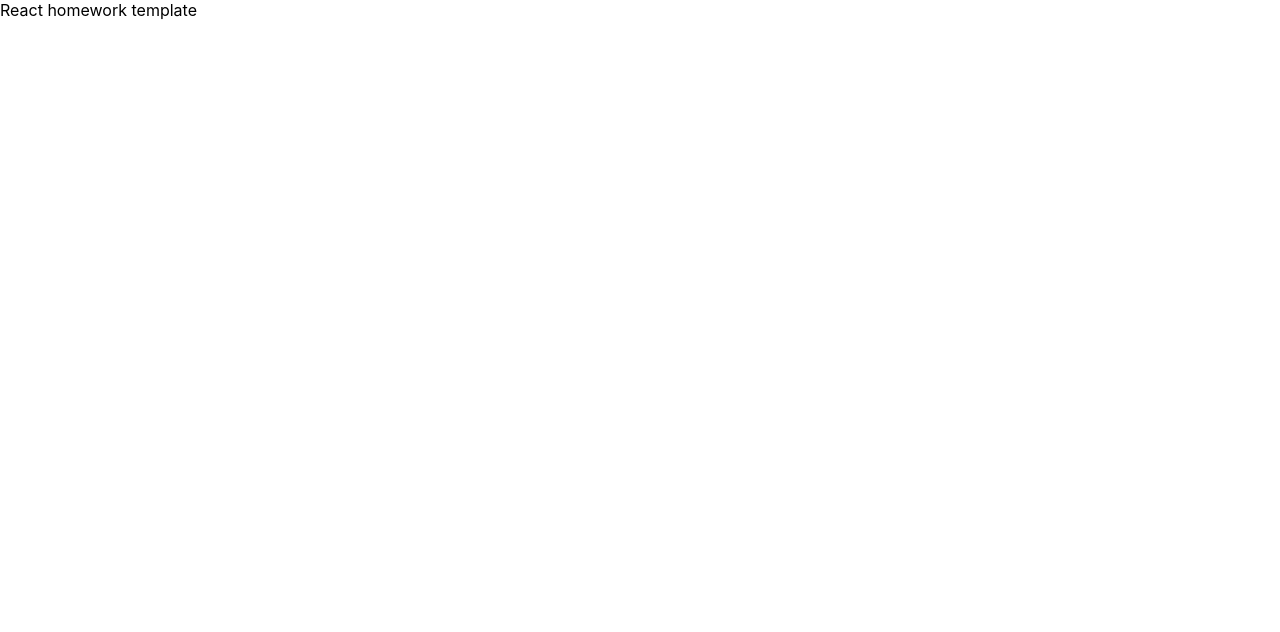
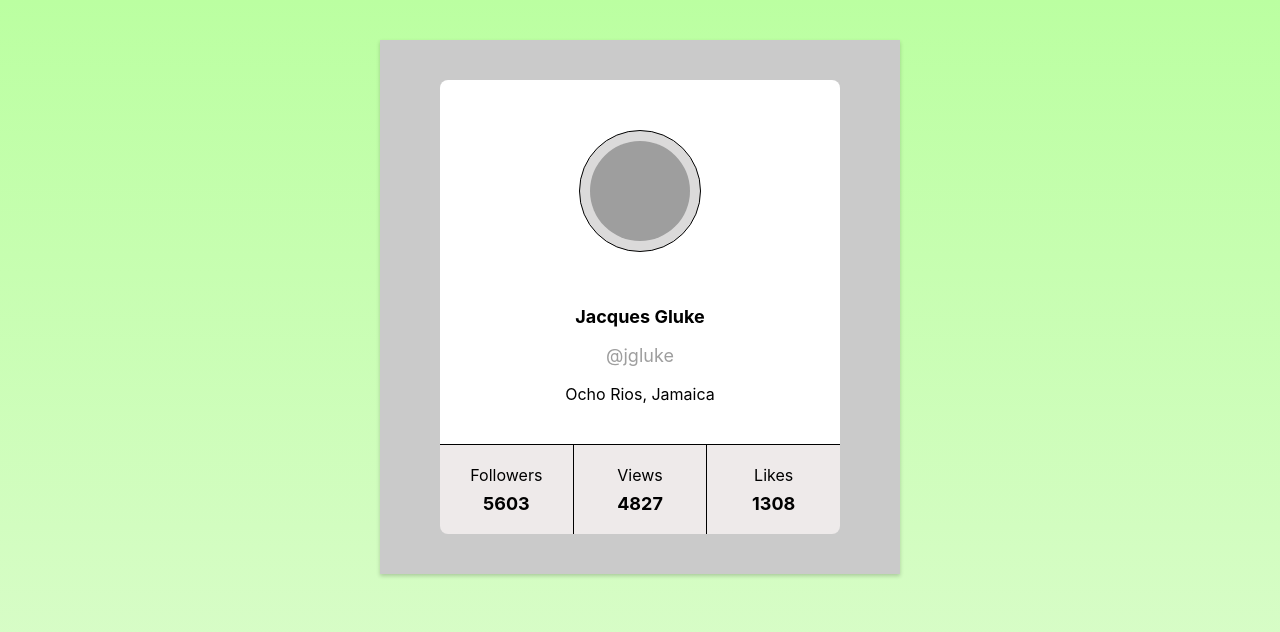
Before and after one commit to KuturlanovaMaryna/goit-react-hw-01-components, a React (Create React App) app: page / in a window 1280 px wide. Shown: the top 632 px of the page. Built offline with nearby package versions, Linux system fonts and the light colour scheme; grey boxes are pictures that could not be loaded.

Commit message:
update task1

```diff
--- a/src/components/App.jsx
+++ b/src/components/App.jsx
@@ -1,7 +1,15 @@
+import { Profile } from "./Profile/Profile";
+import user from "./user.json";
+
 export const App = () => {
   return (
     <div>
-      React homework template
+      <Profile
+        username={user.username}
+        tag={user.tag}
+        location={user.location}
+        avatar={user.avatar}
+        stats={user.stats} />
     </div>
   );
 };
--- a/src/components/Profile/Profile.jsx
+++ b/src/components/Profile/Profile.jsx
@@ -0,0 +1,45 @@
+import PropTypes from 'prop-types';
+import css from './Profile.module.css'
+
+export const Profile = ({ username, tag, location, avatar, stats: {followers, views, likes} }) => {
+    return <div className={ css.profile}>
+  <div className={css.description}>
+    <img
+      src={avatar}
+      alt="User avatar"
+      className={css.avatar}
+    />
+    <p className={css.name}>{username}</p>
+    <p className={css.tag}>@{tag}</p>
+    <p className={css.location}>{location}</p>
+  </div>
+
+  <ul className={css.stats}>
+    <li className={css.statsItem}>
+      <span className={css.label}>Followers</span>
+        <span className={css.quantity}>{followers}</span>
+    </li>
+    <li className={css.statsItem}>
+      <span className={css.label}>Views</span>
+      <span className={css.quantity}>{views}</span>
+    </li>
+    <li className={css.statsItem}>
+      <span className={css.label}>Likes</span>
+      <span className={css.quantity}>{likes}</span>
+    </li>
+  </ul>
+</div>
+}
+
+Event.PropTypes = {
+    username: PropTypes.string.isRequired,
+    tag: PropTypes.string.isRequired,
+    location: PropTypes.string.isRequired,
+    avatar: PropTypes.string.isRequired,
+    stats: PropTypes.shape({
+        followers: PropTypes.number.isRequired,
+        views: PropTypes.number.isRequired,
+        likes: PropTypes.number.isRequired,
+
+    }),
+};
--- a/src/components/Profile/Profile.module.css
+++ b/src/components/Profile/Profile.module.css
@@ -0,0 +1,84 @@
+.profile {
+    display: flex;
+    flex-direction: column;
+    width: 400px;
+    padding: 40px 60px;
+    background-color: rgb(202, 202, 202);
+    margin-left: auto;
+    margin-right: auto;
+    margin-top: 40px;
+
+    box-shadow: 0 2px 4px rgba(0, 0, 0, 0.2);
+}
+
+.description{
+    background-color: #fff;
+    border-top-right-radius: 8px;
+    border-top-left-radius: 8px;
+    text-align: center;
+}
+
+.avatar {
+    width: 100px;
+    height: 100px;
+    border-radius: 50%;
+    background-color: #dbdada;
+
+    margin-top: 50px;
+    margin-bottom: 32px;
+
+    border: 1px solid black;
+    padding: 10px;
+}
+
+.stats{
+    background-color: #eeeaea;
+    border-bottom-right-radius: 8px;
+    border-bottom-left-radius: 8px;
+    margin: 0;
+    display: flex;
+    justify-content: space-between;
+    padding-left: 0;
+    border-top: 1px solid black;
+
+}
+
+.stats> :not(:last-child) {
+    border-right: 1px solid black;
+}
+.location{
+  margin-bottom: 40px;
+
+}
+
+.statsItem{
+    display: flex;
+    flex-direction: column;
+    justify-content: center;
+    text-align: center;
+    width: calc(100% / 3);
+    padding-top: 20px;
+    padding-bottom: 20px;
+
+}
+
+.name{
+    color: black;
+    font-weight: 700;
+    font-size: 18px;
+}
+
+.tag{
+    color: rgb(158, 158, 158);
+    font-weight: 400;
+    font-size: 18px;
+}
+
+.quantity{
+    font-weight: 700;
+    font-size: 18px;
+}
+
+.label{
+    padding-bottom: 8px;
+}
--- a/src/index.css
+++ b/src/index.css
@@ -7,6 +7,11 @@ body {
     sans-serif;
   -webkit-font-smoothing: antialiased;
   -moz-osx-font-smoothing: grayscale;
+
+    background: linear-gradient(to bottom, #bbffa1, #defcd0);
+      background-repeat: no-repeat;
+      background-attachment: fixed;
+      background-size: cover;
 }
 
 code {
```
